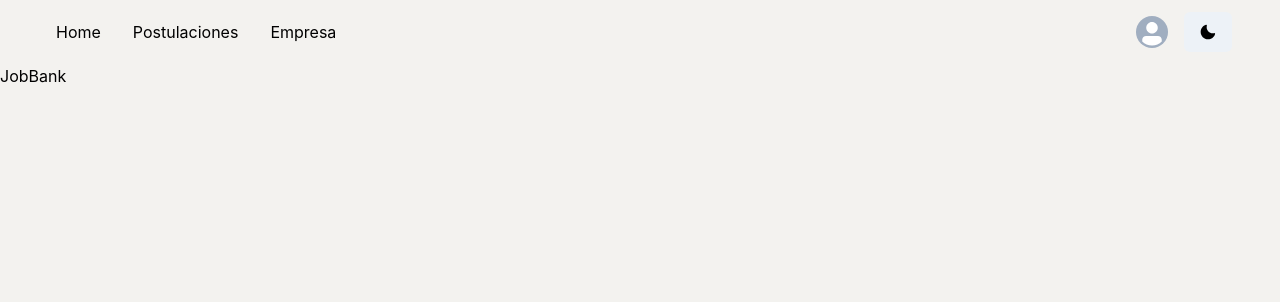
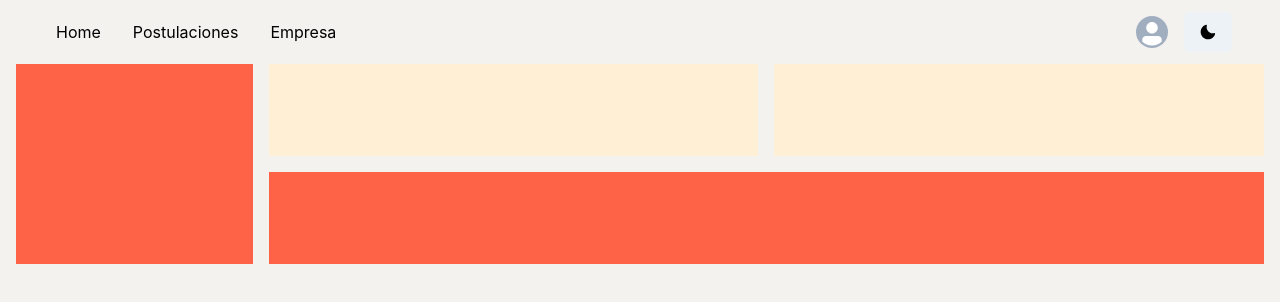
Before and after one commit to lucasangelino/jobbank, a React (Create React App) app: page / in a window 1280 px wide. Shown: the top 302 px of the page. Built offline with nearby package versions, Linux system fonts and the light colour scheme.

Commit message:
JBB working on JobOffers

```diff
--- /dev/null
+++ b/src/components/jobwall/index.js
@@ -0,0 +1,19 @@
+import { Grid, Container, GridItem } from "@chakra-ui/react";
+
+export default function JobOffers() {
+  return (
+    <Container maxW="container.xl">
+      <Grid
+        h="200px"
+        templateRows="repeat(2, 1fr)"
+        templateColumns="repeat(5, 1fr)"
+        gap={4}
+      >
+        <GridItem rowSpan={2} colSpan={1} bg="tomato" />
+        <GridItem colSpan={2} bg="papayawhip" />
+        <GridItem colSpan={2} bg="papayawhip" />
+        <GridItem colSpan={4} bg="tomato" />
+      </Grid>
+    </Container>
+  );
+}
--- a/src/routes/index.js
+++ b/src/routes/index.js
@@ -1,14 +1,12 @@
 import * as React from "react";
 
 // Components
-import Login from "../components/auth/Login";
-import Register from "../components/auth/Register";
-
+import JobOffers from "../components/jobwall";
 const routes = [
   {
     path: "/",
     exact: true,
-    main: () => <h2>JobBank</h2>,
+    main: () => <JobOffers />,
     browserTitle: "JobBank",
   },
   {
@@ -23,12 +21,6 @@ const routes = [
     main: () => <h2>Postulaciones</h2>,
     browserTitle: "Mis Postulaciones",
   },
-  {
-    path: "/auth",
-    exact: true,
-    main: () => <Login />,
-    browserTitle: "Mis Postulaciones",
-  },
 ];
 
 export default routes;
```
